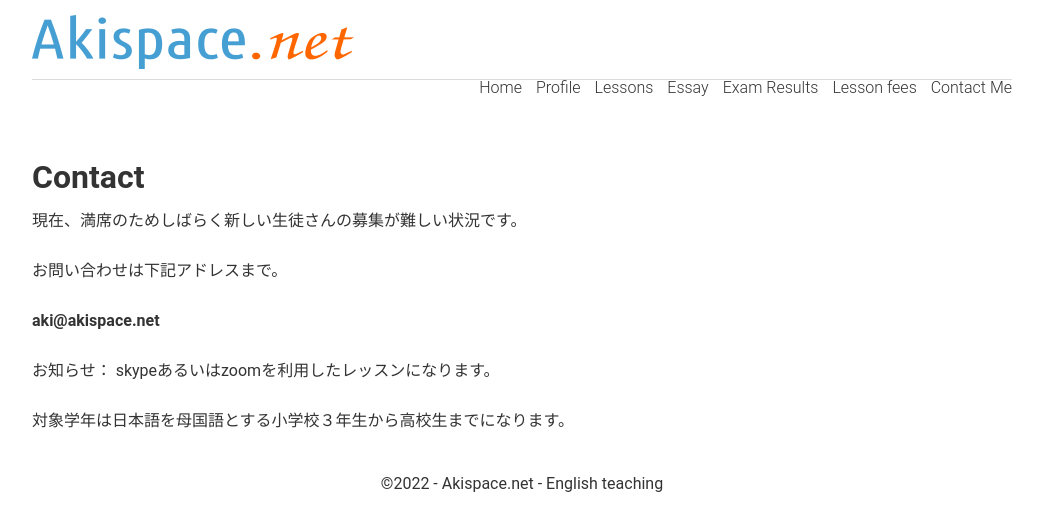
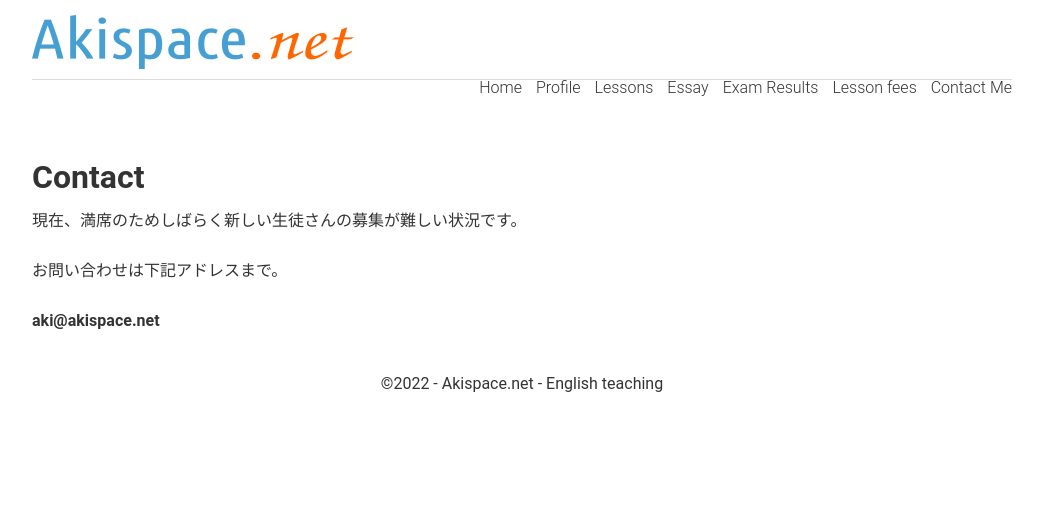
Before and after one commit to phocean/akispace, a Jekyll site: the page built from contact.md, in a window 1280 px wide. Shown: the top 531 px of the page, without its empty margins (118-1161 px from the left). Built offline with Jekyll 4.4.1, drawn with Linux system fonts in a browser that asks for light colours.

Commit message:
Update contact.md

```diff
--- a/contact.md
+++ b/contact.md
@@ -13,8 +13,3 @@
 お問い合わせは下記アドレスまで。
 
 **[aki@akispace.net](mailto:aki@akispace.net)**
-
-お知らせ：
-skypeあるいはzoomを利用したレッスンになります。
-
-対象学年は日本語を母国語とする小学校３年生から高校生までになります。
```
